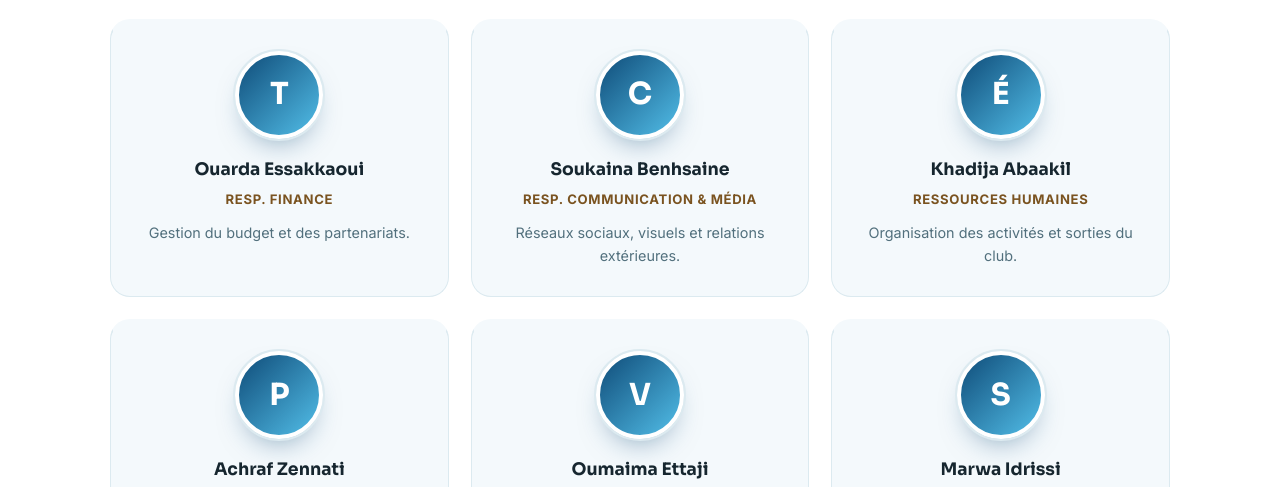
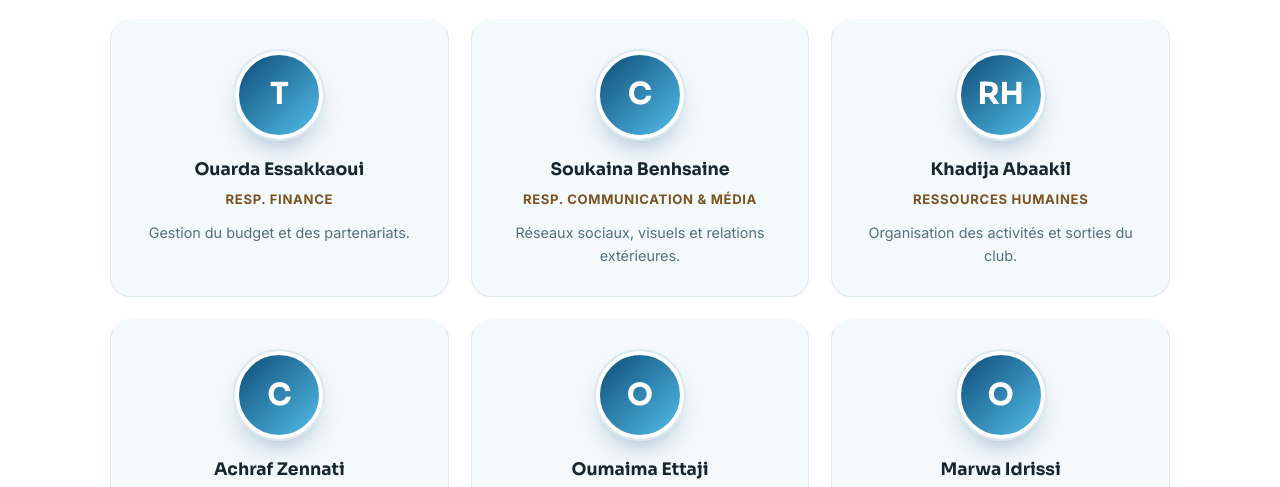
Before and after one commit to AY-max-go/iegs, a plain HTML site: page index.html in a window 1280 px wide. Shown: the part 2818-3305 px from the top of the page. Drawn offline with Linux system fonts and the light colour scheme.

Commit message:
Update index.html

```diff
--- a/index.html
+++ b/index.html
@@ -473,10 +473,10 @@
         <div class="member reveal d3"><div class="avatar">S</div><h3>Nouhaila Bouhitane </h3><span class="role">Secrétaire Générale</span><p class="note">Organisation, comptes-rendus et vie interne.</p></div>
         <div class="member reveal d1"><div class="avatar">T</div><h3>Ouarda Essakkaoui </h3><span class="role">RESP. FINANCE</span><p class="note">Gestion du budget et des partenariats.</p></div>
         <div class="member reveal d2"><div class="avatar">C</div><h3>Soukaina Benhsaine</h3><span class="role">RESP. COMMUNICATION & MÉDIA</span><p class="note">Réseaux sociaux, visuels et relations extérieures.</p></div>
-        <div class="member reveal d3"><div class="avatar">É</div><h3>Khadija Abaakil</h3><span class="role">RESSOURCES HUMAINES</span><p class="note">Organisation des activités et sorties du club.</p></div>
-         <div class="member reveal d1"><div class="avatar">P</div><h3>Achraf Zennati</h3><span class="role">RESP. COMMUNICATION & MÉDIA</span><p class="note">Réseaux sociaux, visuels et relations extérieures.</p></div>
-        <div class="member reveal d2"><div class="avatar">V</div><h3>Oumaima Ettaji</h3><span class="role">RESP. ORGANISATION & ATELIERS</span><p class="note">Planifier et coordonner la logistique pour tous les événements et activités.</p></div>
-        <div class="member reveal d3"><div class="avatar">S</div><h3>Marwa Idrissi</h3><span class="role">RESP. FORMATION & ATELIERS</span><p class="note">Identifier les besoins en formation des membres du club.</p></div>
+        <div class="member reveal d3"><div class="avatar">RH</div><h3>Khadija Abaakil</h3><span class="role">RESSOURCES HUMAINES</span><p class="note">Organisation des activités et sorties du club.</p></div>
+         <div class="member reveal d1"><div class="avatar">C</div><h3>Achraf Zennati</h3><span class="role">RESP. COMMUNICATION & MÉDIA</span><p class="note">Réseaux sociaux, visuels et relations extérieures.</p></div>
+        <div class="member reveal d2"><div class="avatar">O</div><h3>Oumaima Ettaji</h3><span class="role">RESP. ORGANISATION & ATELIERS</span><p class="note">Planifier et coordonner la logistique pour tous les événements et activités.</p></div>
+        <div class="member reveal d3"><div class="avatar">O</div><h3>Marwa Idrissi</h3><span class="role">RESP. FORMATION & ATELIERS</span><p class="note">Identifier les besoins en formation des membres du club.</p></div>
       </div>
       <p class="bureau-note reveal"></p>
     </div>
```
